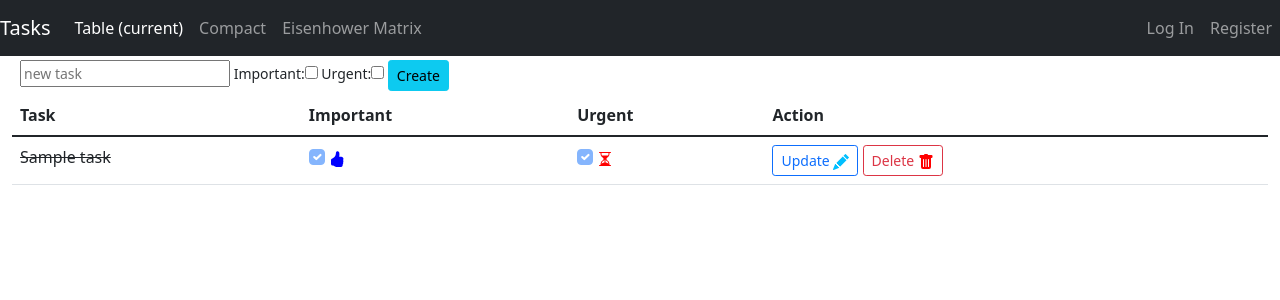
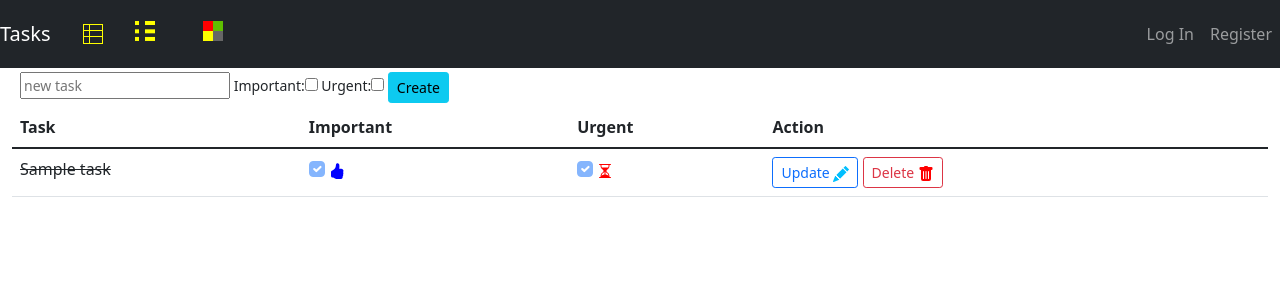
Before and after one commit to greg-latuszek/django_eisenhowermatrix, a Django app: page / in a window 1280 px wide. Shown: the top 300 px of the page. Run offline with Django 4.2, Linux system fonts and the light colour scheme; tables that the repository leaves empty hold one stand-in row (values such as "Sample post").

Commit message:
svg icons in static files + usage in navbar

```diff
--- a/django_eisenhower/settings.py
+++ b/django_eisenhower/settings.py
@@ -119,6 +119,7 @@ USE_TZ = True
 # https://docs.djangoproject.com/en/4.0/howto/static-files/
 
 STATIC_URL = 'static/'
+STATICFILES_DIRS = (str(BASE_DIR.joinpath('static')),)
 
 # Default primary key field type
 # https://docs.djangoproject.com/en/4.0/ref/settings/#default-auto-field
--- a/templates/base.html
+++ b/templates/base.html
@@ -1,3 +1,4 @@
+{% load static %}
 <!DOCTYPE html>
 <html lang="en">
 <head>
@@ -48,9 +49,15 @@
 
             <div class="collapse navbar-collapse">
                 <div class="navbar-nav">
-                    <a class="nav-item nav-link active" href="{% url 'tasks_list'%}?view=table">Table <span class="sr-only">(current)</span></a>
-                    <a class="nav-item nav-link" href="{% url 'tasks_list'%}?view=compact">Compact</a>
-                    <a class="nav-item nav-link" href="{% url 'tasks_list'%}?view=matrix">Eisenhower Matrix</a>
+                    <a class="nav-item nav-link active" href="{% url 'tasks_list'%}?view=table">
+                        <img class="nav-item nav-link img-responsive" src="{% static 'img/table.svg' %}">
+                    </a>
+                    <a class="nav-item nav-link navbar-brand" href="{% url 'tasks_list'%}?view=compact">
+                        <img class="nav-item nav-link img-responsive" src="{% static 'img/list-compact.svg' %}">
+                    </a>
+                    <a class="nav-item nav-link navbar-brand" href="{% url 'tasks_list'%}?view=matrix">
+                        <img class="nav-item nav-link img-responsive" src="{% static 'img/eisenhower.svg' %}">
+                    </a>
                 </div>
                 <div class="navbar-nav ms-auto">
                     {% if user.is_authenticated %}
```
Also changed, not shown: static/img/eisenhower.svg (added), static/img/list-compact.svg (added), static/img/table.svg (added).
